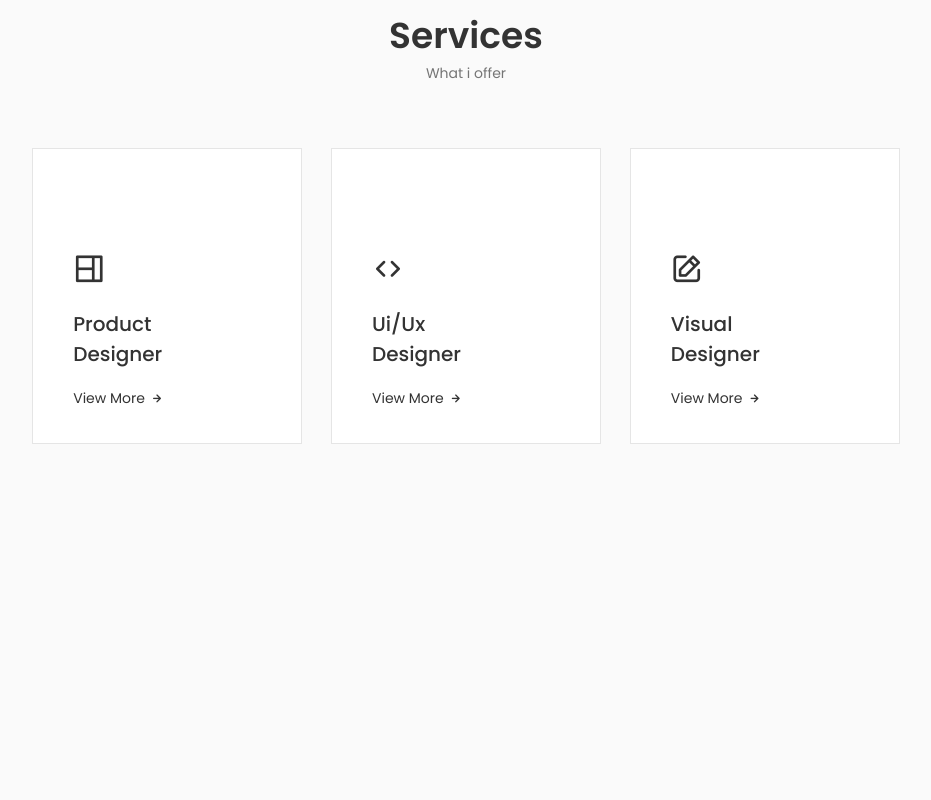
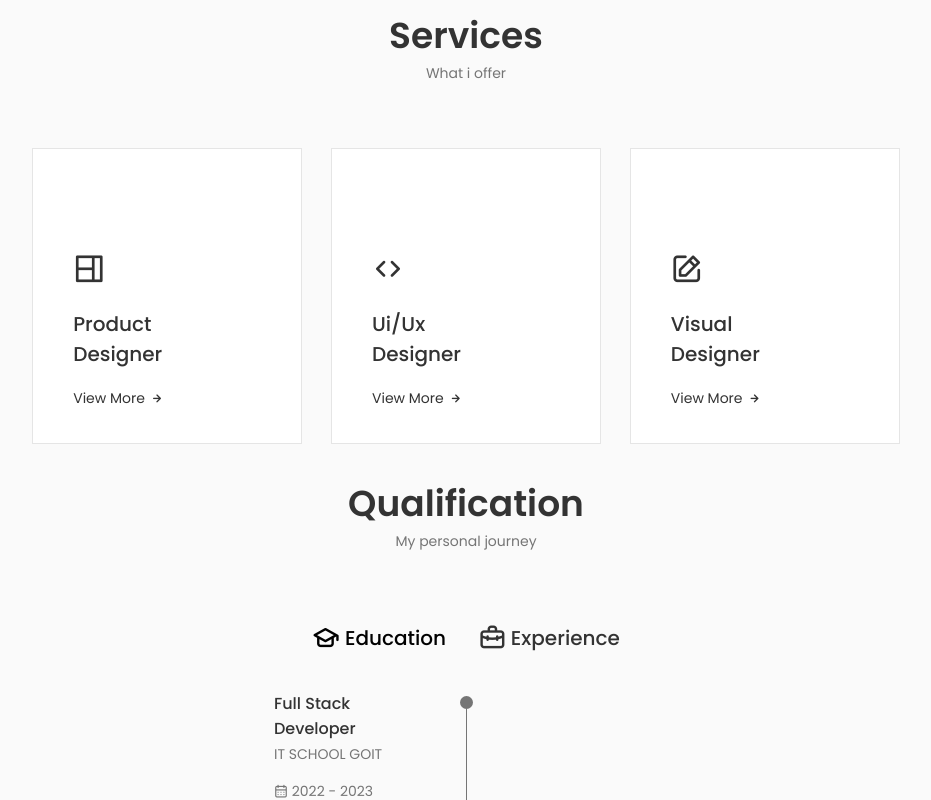
Before and after one commit to 4106677/personal-portfolio, a React (Create React App) app: page /personal-portfolio/ in a window 1280 px wide. Shown: the part 2000-2800 px from the top of the page, without its empty margins (174-1105 px from the left). Before the commit the page ends 2476 px from the top, so only its background shows below. Built offline with nearby package versions, Linux system fonts and the light colour scheme.

Commit message:
add qualification section

```diff
--- a/src/App.js
+++ b/src/App.js
@@ -2,6 +2,7 @@
 import About from "./components/about/About";
 import Header from "./components/header/Header";
 import Home from "./components/home/Home";
+import Qualification from "./components/qualification/Qualification";
 import Services from "./components/services/Services";
 import { Skills } from "./components/skills/Skills";
 
@@ -14,6 +15,7 @@
         <About />
         <Skills />
         <Services />
+        <Qualification />
       </main>
     </>
   );
--- /dev/null
+++ b/src/components/qualification/Education.jsx
@@ -0,0 +1,70 @@
+import { nanoid } from "nanoid";
+import React from "react";
+
+const journeyData = [
+  {
+    name: "Full Stack Developer",
+    period: "2022 - 2023",
+    place: "IT SCHOOL GOIT",
+  },
+  {
+    name: "Project Management",
+    period: "2020 - 2021",
+    place: "DTEK Business Academy",
+  },
+  {
+    name: "Financical",
+    period: "2018 - 2013",
+    place: "Donetsk National University",
+  },
+];
+
+const indexChecker = (checkName) => {
+  return journeyData.findIndex((i) => i.name === checkName);
+};
+
+const Education = () => {
+  return (
+    <div className="qualification__content qualification__content-active">
+      {journeyData.map(({ name, period, place }) => (
+        <div className="qualification__data" key={nanoid()}>
+          {indexChecker(name) % 2 !== 0 ? (
+            <>
+              <div></div>
+              <div>
+                <span className="qualification__rounder"></span>
+                <span className="qualification__line"></span>
+              </div>
+              <div>
+                <h3 className="qualification__title">{name}</h3>
+                <span className="qualification__subtitle">{place}</span>
+                <div className="qualification__calendar">
+                  <i className="uil uil-calendar-alt"></i>
+                  &nbsp;{period}
+                </div>
+              </div>
+            </>
+          ) : (
+            <>
+              <div>
+                <h3 className="qualification__title">{name}</h3>
+                <span className="qualification__subtitle">{place}</span>
+                <div className="qualification__calendar">
+                  <i className="uil uil-calendar-alt"></i>
+                  &nbsp;{period}
+                </div>
+              </div>
+
+              <div>
+                <span className="qualification__rounder"></span>
+                <span className="qualification__line"></span>
+              </div>
+            </>
+          )}
+        </div>
+      ))}
+    </div>
+  );
+};
+
+export default Education;
--- /dev/null
+++ b/src/components/qualification/Experience.jsx
@@ -0,0 +1,70 @@
+import { nanoid } from "nanoid";
+import React from "react";
+
+const journeyData = [
+  {
+    name: "Project Manager",
+    period: "2017 - 2022",
+    place: "Furniture company 'MIRT'",
+  },
+  {
+    name: "Managing Partner",
+    period: "2017",
+    place: "Everest Education",
+  },
+  {
+    name: "MASS business manager",
+    period: "2014 - 2017",
+    place: "Alfa Bank Ukraine",
+  },
+];
+
+const indexChecker = (checkName) => {
+  return journeyData.findIndex((i) => i.name === checkName);
+};
+
+const Experience = () => {
+  return (
+    <div className="qualification__content qualification__content-active">
+      {journeyData.map(({ name, period, place }) => (
+        <div className="qualification__data" key={nanoid()}>
+          {indexChecker(name) % 2 !== 0 ? (
+            <>
+              <div></div>
+              <div>
+                <span className="qualification__rounder"></span>
+                <span className="qualification__line"></span>
+              </div>
+              <div>
+                <h3 className="qualification__title">{name}</h3>
+                <span className="qualification__subtitle">{place}</span>
+                <div className="qualification__calendar">
+                  <i className="uil uil-calendar-alt"></i>
+                  &nbsp;{period}
+                </div>
+              </div>
+            </>
+          ) : (
+            <>
+              <div>
+                <h3 className="qualification__title">{name}</h3>
+                <span className="qualification__subtitle">{place}</span>
+                <div className="qualification__calendar">
+                  <i className="uil uil-calendar-alt"></i>
+                  &nbsp;{period}
+                </div>
+              </div>
+
+              <div>
+                <span className="qualification__rounder"></span>
+                <span className="qualification__line"></span>
+              </div>
+            </>
+          )}
+        </div>
+      ))}
+    </div>
+  );
+};
+
+export default Experience;
--- /dev/null
+++ b/src/components/qualification/Qualification.jsx
@@ -0,0 +1,52 @@
+import React, { useState } from "react";
+import "./qualification.css";
+import Education from "./Education";
+import Experience from "./Experience";
+
+const Qualification = () => {
+  const [toggler, setToggler] = useState(1);
+
+  const toggleTab = (index) => {
+    setToggler(index);
+  };
+
+  return (
+    <section className="qualification">
+      <h2 className="section__title">Qualification</h2>
+      <span className="section__subtitle">My personal journey</span>
+
+      <div className="qualification__container container">
+        <div className="qualification__tabs">
+          <div
+            className={
+              toggler === 1
+                ? "qualification__button qualification__active button--flex"
+                : "qualification__button button--flex"
+            }
+            onClick={() => toggleTab(1)}
+          >
+            <i className="uil uil-graduation-cap qualification__icon"></i>
+            Education
+          </div>
+
+          <div
+            className={
+              toggler === 2
+                ? "qualification__button qualification__active button--flex"
+                : "qualification__button button--flex"
+            }
+            onClick={() => toggleTab(2)}
+          >
+            <i className="uil uil-briefcase-alt qualification__icon"></i>
+            Experience
+          </div>
+        </div>
+        <div className="qualification__sections">
+          {toggler === 1 ? <Education /> : <Experience />}
+        </div>
+      </div>
+    </section>
+  );
+};
+
+export default Qualification;
--- /dev/null
+++ b/src/components/qualification/qualification.css
@@ -0,0 +1,116 @@
+.qualification__container {
+  max-width: 768px;
+}
+
+.qualification__tabs {
+  display: flex;
+  justify-content: center;
+  margin-bottom: var(--mb-2);
+}
+
+.qualification__button {
+  font-size: var(--h3-font-size);
+  font-weight: var(--font-medium);
+  color: var(--title-color);
+  margin: 0 var(--mb-1);
+
+  cursor: pointer;
+}
+
+.qualification__button:hover {
+  color: var(--title-color-dark);
+}
+
+.qualification__icon {
+  font-size: 1.8rem;
+  margin-right: var(--mb-0-25);
+}
+
+.qualification__active {
+  color: var(--title-color-dark);
+}
+
+.qualification__sections {
+  display: grid;
+  grid-template-columns: 0.5fr;
+  justify-content: center;
+}
+
+.qualification__content {
+  display: none;
+}
+
+.qualification__content-active {
+  display: block;
+}
+
+.qualification__data {
+  display: grid;
+  grid-template-columns: 1fr max-content 1fr;
+  column-gap: 1.5rem;
+}
+
+.qualification__title {
+  font-size: var(--normal-font-size);
+  font-weight: var(--font-medium);
+}
+
+.qualification__subtitle {
+  display: inline-block;
+  font-size: var(--small-font-size);
+  margin-bottom: var(--mb-1);
+}
+
+.qualification__calendar {
+  font-size: var(--small-font-size);
+}
+
+.qualification__rounder {
+  display: inline-block;
+  width: 13px;
+  height: 13px;
+  background-color: var(--text-color);
+  border-radius: 50%;
+}
+
+.qualification__line {
+  display: block;
+  width: 1px;
+  height: 100%;
+  background-color: var(--text-color);
+  transform: translate(6px, -7px);
+}
+
+/*=============== BREAKPOINTS ===============*/
+/* For large devices */
+@media screen and (max-width: 992px) {
+  .qualification__container {
+    margin-left: auto;
+    margin-right: auto;
+  }
+}
+
+/* For medium devices */
+@media screen and (max-width: 768px) {
+  .qualification__container {
+    margin-left: var(--mb-1-5);
+    margin-right: var(--mb-1-5);
+  }
+}
+
+@media screen and (max-width: 576px) {
+  .qualification__sections {
+    grid-template-columns: initial;
+  }
+
+  .qualification__button {
+    margin: 0 var(--mb-0-75);
+  }
+}
+
+/* For small devices */
+@media screen and (max-width: 350px) {
+  .qualification__data {
+    gap: 0.5rem;
+  }
+}
--- /dev/null
+++ b/src/helpers/indexChecker.js
@@ -0,0 +1,3 @@
+export const indexChecker = (checkName) => {
+  return journeyData.findIndex((i) => i.name === checkName) % 2 === 0;
+};
```
